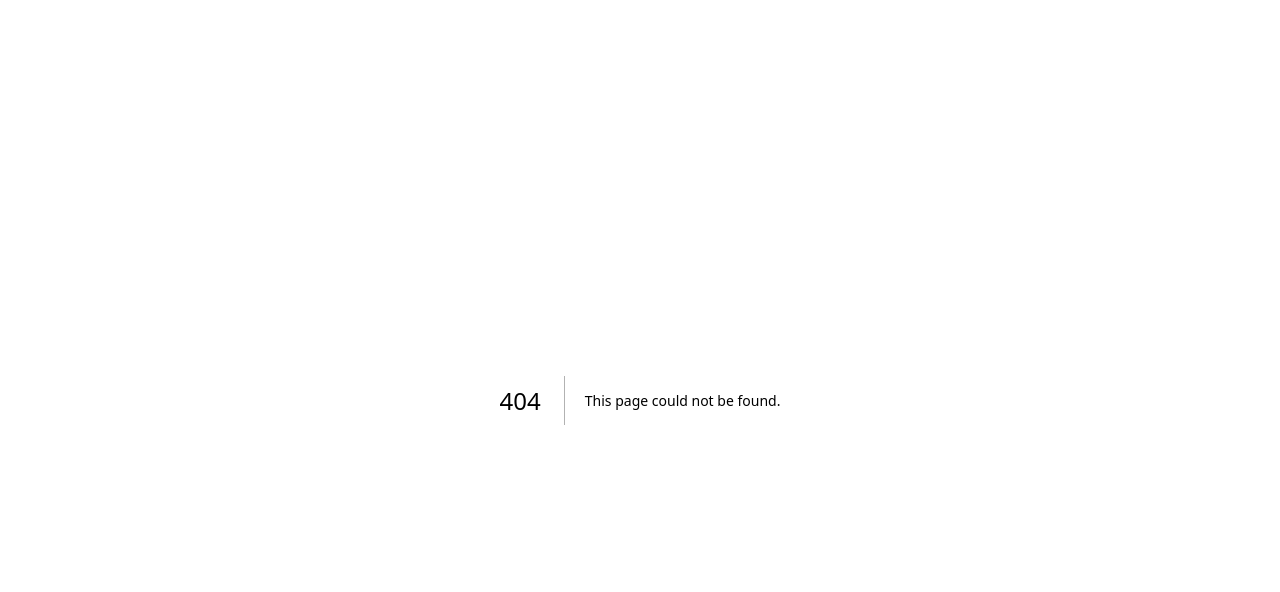
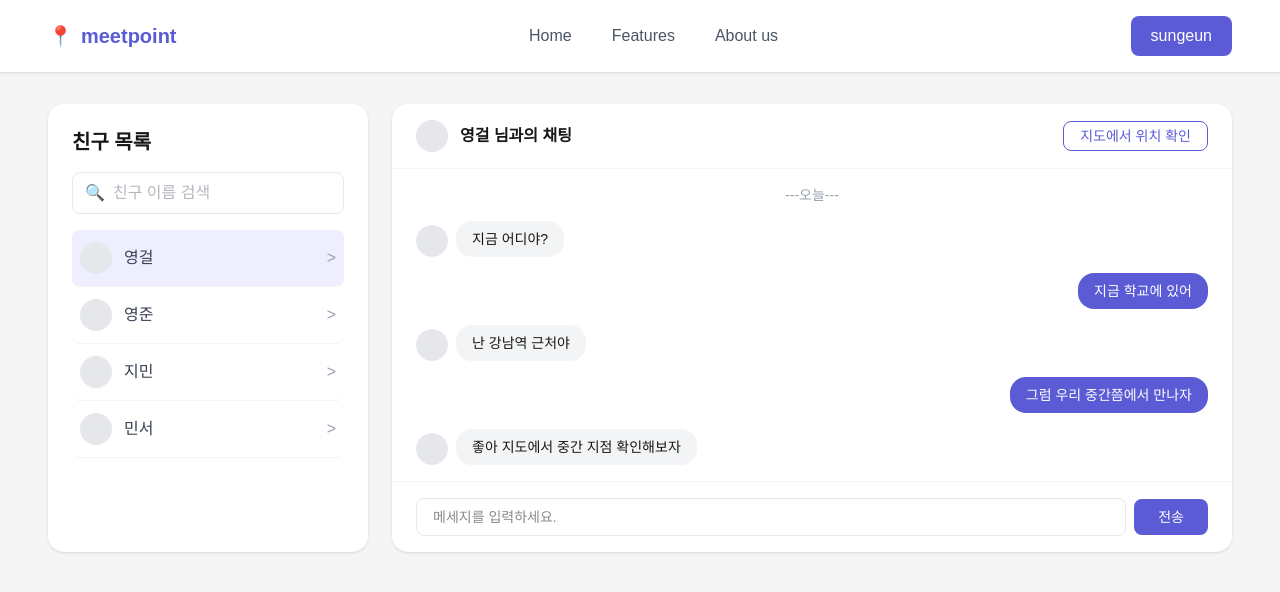
Before and after one commit to opensourcegroup11/meetpoint, a Next.js app: page /chat in a window 1280 px wide. Before the commit this address had no page. Shown: the top 592 px of the page. Built offline with nearby package versions, Linux system fonts and the light colour scheme.

Commit message:
feat: Add chat page

```diff
--- /dev/null
+++ b/app/chat/page.tsx
@@ -0,0 +1,101 @@
+export default function ChatPage() {
+    return (
+      <main className="min-h-screen bg-[#F5F5F5] flex flex-col">
+        {/* 네비바 */}
+        <header className="w-full flex items-center justify-between px-12 py-4 bg-white shadow-sm">
+          <div className="flex items-center gap-2">
+            <span className="text-xl">📍</span>
+            <span className="text-xl font-bold text-[#5B5BD6]">meetpoint</span>
+          </div>
+          <nav className="flex gap-10 text-gray-600">
+            <a href="#">Home</a>
+            <a href="#">Features</a>
+            <a href="#">About us</a>
+          </nav>
+          <button className="bg-[#5B5BD6] text-white px-5 py-2 rounded-lg">
+            sungeun
+          </button>
+        </header>
+
+        {/* 메인 컨텐츠 */}
+        <div className="flex gap-6 px-12 py-8">
+
+          {/* 왼쪽: 친구 목록 */}
+          <div className="bg-white rounded-2xl p-6 w-80 shadow-sm">
+            <h2 className="text-xl font-bold mb-4">친구 목록</h2>
+            <div className="flex items-center gap-2 border border-gray-200 rounded-lg px-3 py-2 mb-4">
+              <span>🔍</span>
+              <input type="text" placeholder="친구 이름 검색" className="outline-none text-gray-500 w-full" />
+            </div>
+            {[{name: '영걸', active: true}, {name: '영준', active: false}, {name: '지민', active: false}, {name: '민서', active: false}].map((friend) => (
+              <div key={friend.name} className={`flex items-center justify-between py-3 border-b border-gray-100 px-2 rounded-lg ${friend.active ? 'bg-[#EEEEFF]' : ''}`}>
+                <div className="flex items-center gap-3">
+                  <div className="w-8 h-8 bg-gray-200 rounded-full" />
+                  <span className="text-gray-700">{friend.name}</span>
+                </div>
+                <span className="text-gray-400">{'>'}</span>
+              </div>
+            ))}
+          </div>
+
+          {/* 오른쪽: 채팅창 */}
+          <div className="bg-white rounded-2xl flex flex-col flex-1 shadow-sm overflow-hidden">
+            {/* 채팅 헤더 */}
+            <div className="flex items-center justify-between px-6 py-4 border-b border-gray-100">
+              <div className="flex items-center gap-3">
+                <div className="w-8 h-8 bg-gray-200 rounded-full" />
+                <span className="font-bold">영걸 님과의 채팅</span>
+              </div>
+              <button className="border border-[#5B5BD6] text-[#5B5BD6] px-4 py-1 rounded-lg text-sm">
+                지도에서 위치 확인
+              </button>
+            </div>
+
+            {/* 메시지 목록 */}
+            <div className="flex-1 flex flex-col gap-4 px-6 py-4">
+              <p className="text-center text-gray-400 text-sm">---오늘---</p>
+
+              {/* 상대방 메시지 */}
+              <div className="flex items-end gap-2">
+                <div className="w-8 h-8 bg-gray-200 rounded-full" />
+                <div className="bg-gray-100 rounded-2xl px-4 py-2 text-sm">지금 어디야?</div>
+              </div>
+
+              {/* 내 메시지 */}
+              <div className="flex justify-end">
+                <div className="bg-[#5B5BD6] text-white rounded-2xl px-4 py-2 text-sm">지금 학교에 있어</div>
+              </div>
+
+              {/* 상대방 메시지 */}
+              <div className="flex items-end gap-2">
+                <div className="w-8 h-8 bg-gray-200 rounded-full" />
+                <div className="bg-gray-100 rounded-2xl px-4 py-2 text-sm">난 강남역 근처야</div>
+              </div>
+
+              {/* 내 메시지 */}
+              <div className="flex justify-end">
+                <div className="bg-[#5B5BD6] text-white rounded-2xl px-4 py-2 text-sm">그럼 우리 중간쯤에서 만나자</div>
+              </div>
+
+              {/* 상대방 메시지 */}
+              <div className="flex items-end gap-2">
+                <div className="w-8 h-8 bg-gray-200 rounded-full" />
+                <div className="bg-gray-100 rounded-2xl px-4 py-2 text-sm">좋아 지도에서 중간 지점 확인해보자</div>
+              </div>
+            </div>
+
+            {/* 입력창 */}
+            <div className="flex items-center gap-2 px-6 py-4 border-t border-gray-100">
+              <input
+                type="text"
+                placeholder="메세지를 입력하세요."
+                className="flex-1 border border-gray-200 rounded-lg px-4 py-2 outline-none text-sm"
+              />
+              <button className="bg-[#5B5BD6] text-white px-6 py-2 rounded-lg text-sm">전송</button>
+            </div>
+          </div>
+
+        </div>
+      </main>
+    )
+  }
```
